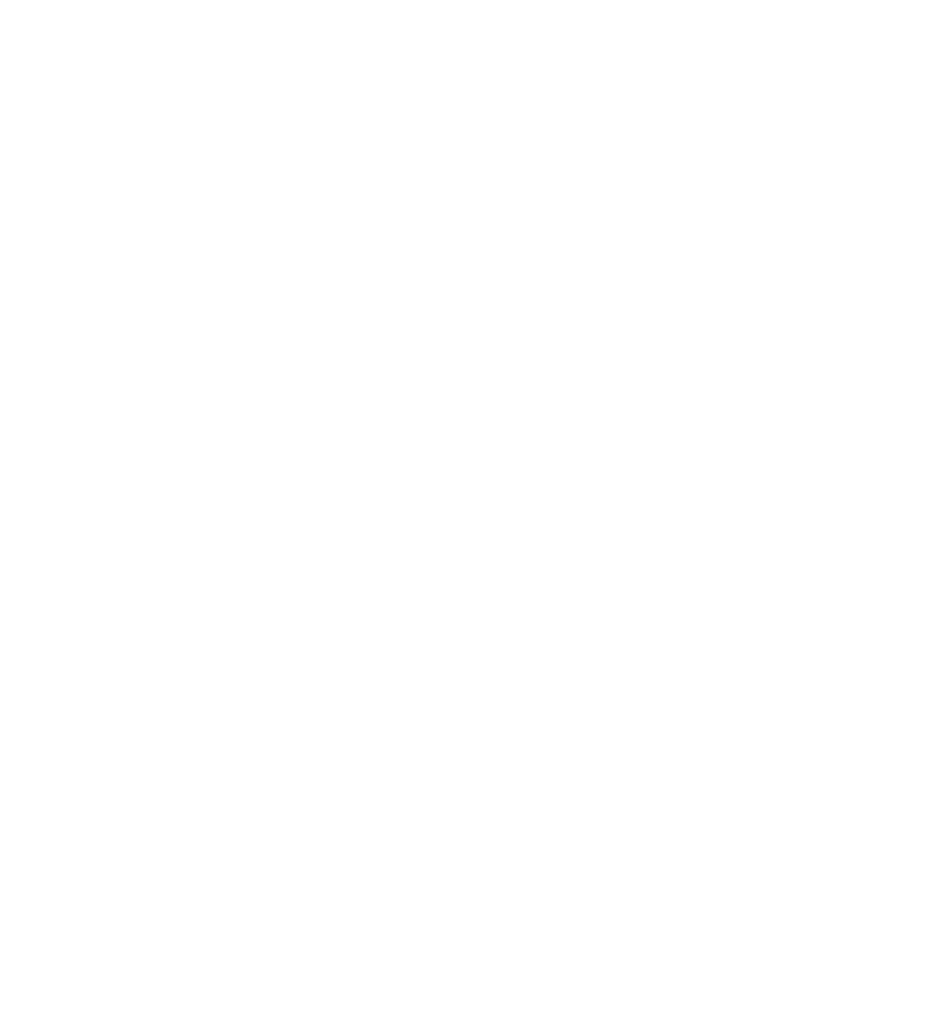
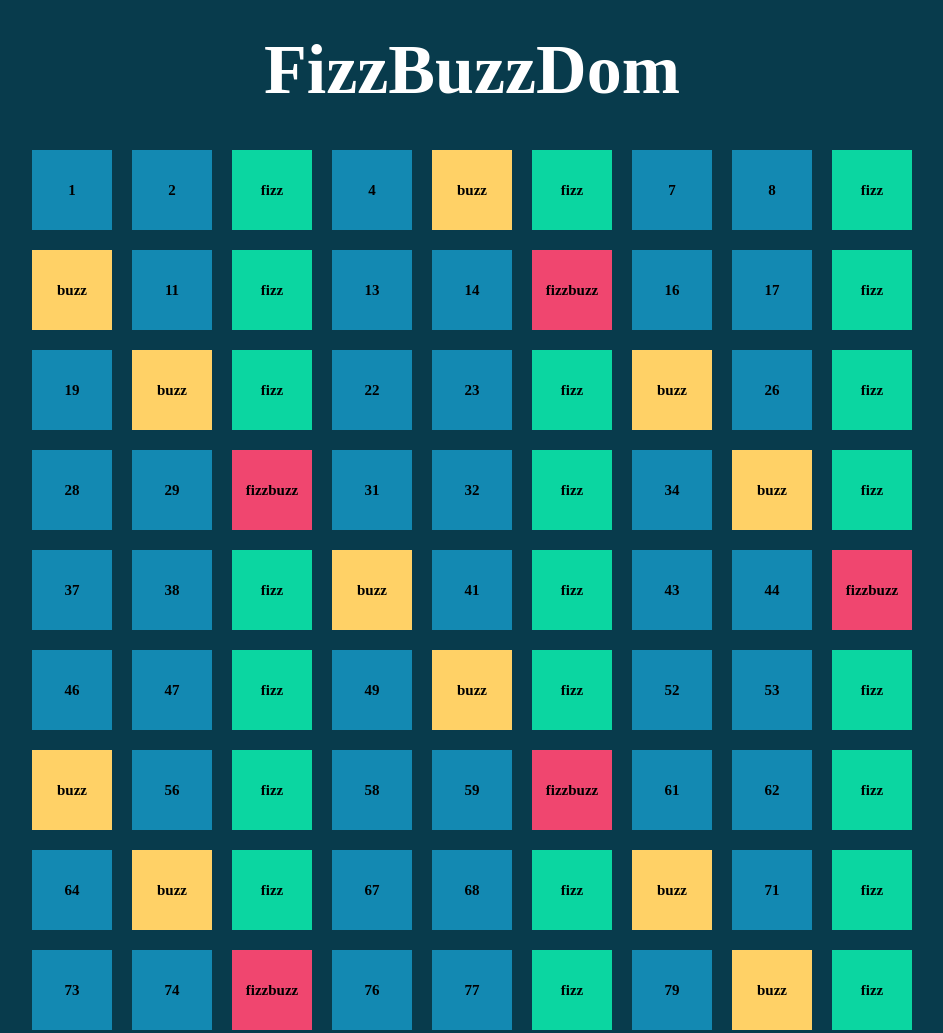
Before and after one commit to AndreaFermo/js-fizzbuzz, a plain HTML site: page index.html in a window 1280 px wide. Shown: the top 1033 px of the page, without its empty margins (168-1111 px from the left). Before the commit the page ends 800 px from the top, so only its background shows below. Drawn offline with Linux system fonts and the light colour scheme.

Commit message:
esercizio concluso

```diff
--- a/css/style.css
+++ b/css/style.css
@@ -0,0 +1,49 @@
+* {
+    padding: 0;
+    margin: 0;
+    box-sizing: border-box;
+}
+
+body {
+    background-color: #083b4c;
+}
+
+h1 {
+    text-align: center;
+    color: white;
+    font-size: 70px;
+    margin: 30px 0;
+}
+
+.container {
+    max-width: 920px;
+    margin: auto;
+    display: flex;
+    flex-wrap: wrap;
+    justify-content: center;
+}
+
+.square {
+    width: 80px;
+    height: 80px;
+    margin: 10px;
+    background-color: #1389b2;
+    display: flex;
+    justify-content: center;
+    align-items: center;
+    font-size: 15px;
+    font-weight: bold;
+
+}
+
+.bgp {
+    background-color: #f0466f;
+}
+
+.bgg {
+    background-color: #0bd6a1;
+}
+
+.bgy {
+    background-color: #ffd166;
+}
--- a/index.html
+++ b/index.html
@@ -10,6 +10,12 @@
 </head>
 <body>
 
+    <main>
+        <h1>FizzBuzzDom</h1>
+        <div class="container">
+
+        </div>
+    </main>
 
     <script type="text/javascript" src="js/main.js"></script>
 </body>
--- a/js/main.js
+++ b/js/main.js
@@ -1,13 +1,26 @@
+const containerDom = document.querySelector('.container');
 
 for (let i = 1; i <= 100; i++) {
 
+    const quadratino = document.createElement('div');
+    quadratino.classList.add('square');
+
+    containerDom.append(quadratino);
+
     if (i % 5 == 0 && i % 3 == 0 ) {
         console.log("fizzbuzz");
+        quadratino.append("fizzbuzz");
+        quadratino.classList.add('bgp');
     } else if (i % 5 ==0) {
+        quadratino.append("buzz");
+        quadratino.classList.add('bgy');
         console.log("buzz");
     } else if (i % 3 ==0) {
+        quadratino.append("fizz");
+        quadratino.classList.add('bgg');
         console.log("fizz")
     } else {
+        quadratino.append(i);
         console.log(i);
     }
 
```
Lines whose indentation alone changed are shown as unchanged.
